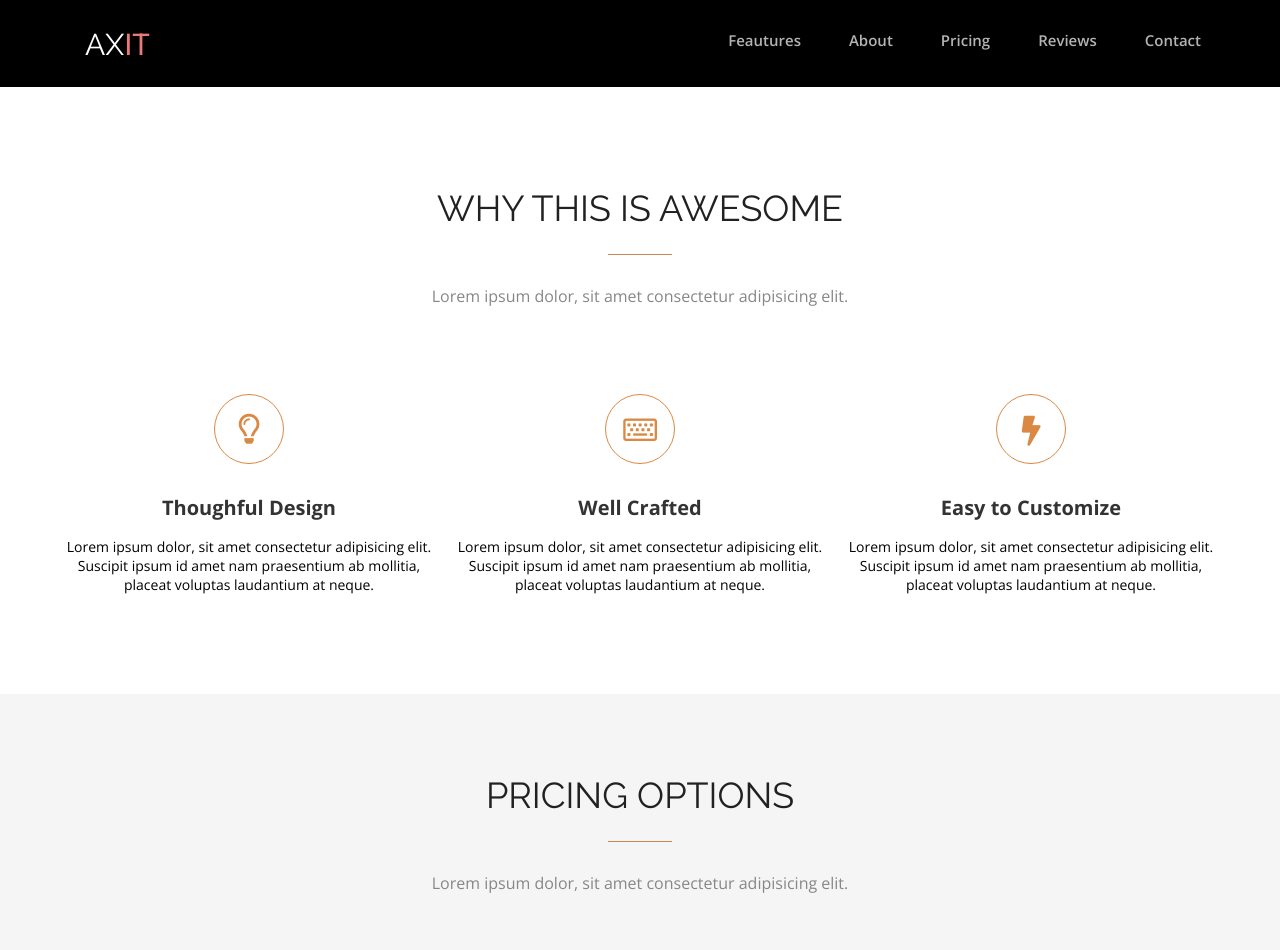
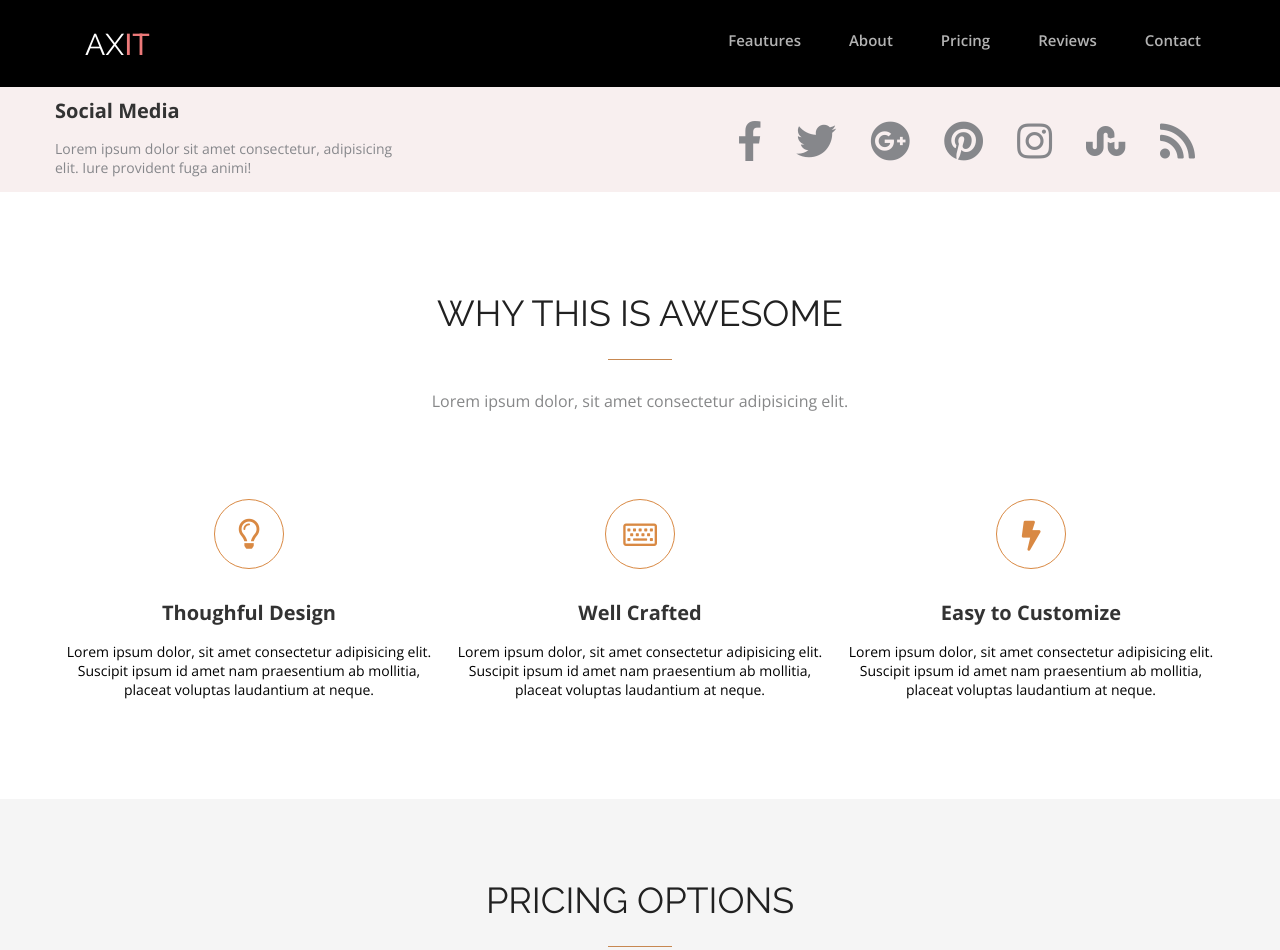
Before and after one commit to linescapi/FE09-wk-1-Pishch-Lina, a plain HTML site: page index.html in a window 1280 px wide. Shown: the top 950 px of the page. Drawn offline with nearby package versions, Linux system fonts and the light colour scheme; files whose address does not match are found by name.

Commit message:
axure, social media, header&footer

```diff
--- a/css/header.css
+++ b/css/header.css
@@ -55,9 +55,6 @@ nav {
   text-align: right;
   align-items: flex-end;
   justify-content: space-between;
-  /*position: absolute;
-  top: 35px;
-  left: 500px;*/
 }
 .nav-list {
   margin: 0 24px 0 24px;
--- /dev/null
+++ b/css/social-media.css
@@ -0,0 +1,55 @@
+.social-media {
+  width: 100%;
+  padding-top: 0px;
+  padding-bottom: 15px;
+  background-color: #F8EFEF;
+}
+.social-media-container {
+  max-width: 1170;
+  margin: auto;
+}
+.media-item {
+  display: inline-block;
+  font-size: 40px;
+  color: #86878B;
+}
+.socialm-title {
+  font-family: 'Open Sans', sans-serif;
+  font-style: normal;
+  font-weight: 700;
+  font-size: 20px;
+  line-height: 27px;
+  display: flex;
+  align-items: center;
+  color: #333333;
+  padding-top: 10px;
+}
+.social-description {
+  font-family: 'Open Sans', sans-serif;
+  font-style: normal;
+  font-weight: 400;
+  font-size: 14px;
+  line-height: 19px;
+  display: inline-block;
+  width: 350px;
+  text-align: left;
+  color: #86878B;
+  margin-top: 15px;
+}
+.media-list {
+  float: right;
+  padding-top: 0px;
+  display: flex;
+  flex-direction: row;
+  flex-wrap: wrap;
+  text-align: center;
+  align-items: center;
+  justify-content: space-around;
+  max-width: 500px;
+  margin-right: 15px;
+  margin-top: -5px;
+}
+.media-item:hover {
+  transform: scale(1.3, 1.3);
+  transition: 0.3s ease;
+}
--- a/css/style.css
+++ b/css/style.css
@@ -4,6 +4,7 @@
 @import url("../css/axure.css");
 @import url("../css/header.css");
 @import url("../css/footer.css");
+@import url("../css/social-media.css");
 
 * {
     margin: 0;
--- a/index.html
+++ b/index.html
@@ -28,8 +28,26 @@
         </div>
       </header>
    </section>
+   <section class="social-media">
+    <div class="container">
+          <h4 class="socialm-title">Social Media</h4>
+         <p class="social-description">Lorem ipsum dolor sit amet consectetur, adipisicing elit. Iure provident fuga animi!</p>
+          <div class="media-list">
+            <ul class="media-icons">
+                <li class="media-item facebook"><i class="fab fa-facebook-f"></i></li>
+                <li class="media-item twitter"><i class="fab fa-twitter"></i></li>
+                <li class="media-item google_plus"><i class="fab fa-google-plus"></i></li>
+                <li class="media-item p_item"><i class="fab fa-pinterest"></i></li>
+                <li class="media-item instagram"><i class="fab fa-instagram"></i></li>
+                <li class="media-item s_item"><i class="fab fa-stumbleupon"></i></li>
+                <li class="media-item wf_item"><i class="fas fa-rss"></i></li>
+            </ul>
+          </div>
+    </div>
+
+</section>
     <section class="awesome">
-        <div class="container">
+        <div class="container social-media-container">
             <h2 class="title awesome-title">WHY THIS IS AWESOME</h2>
             <div class="description awesome-description">Lorem ipsum dolor, sit amet consectetur adipisicing elit.</div>
          <div class="awesome-row">
```
